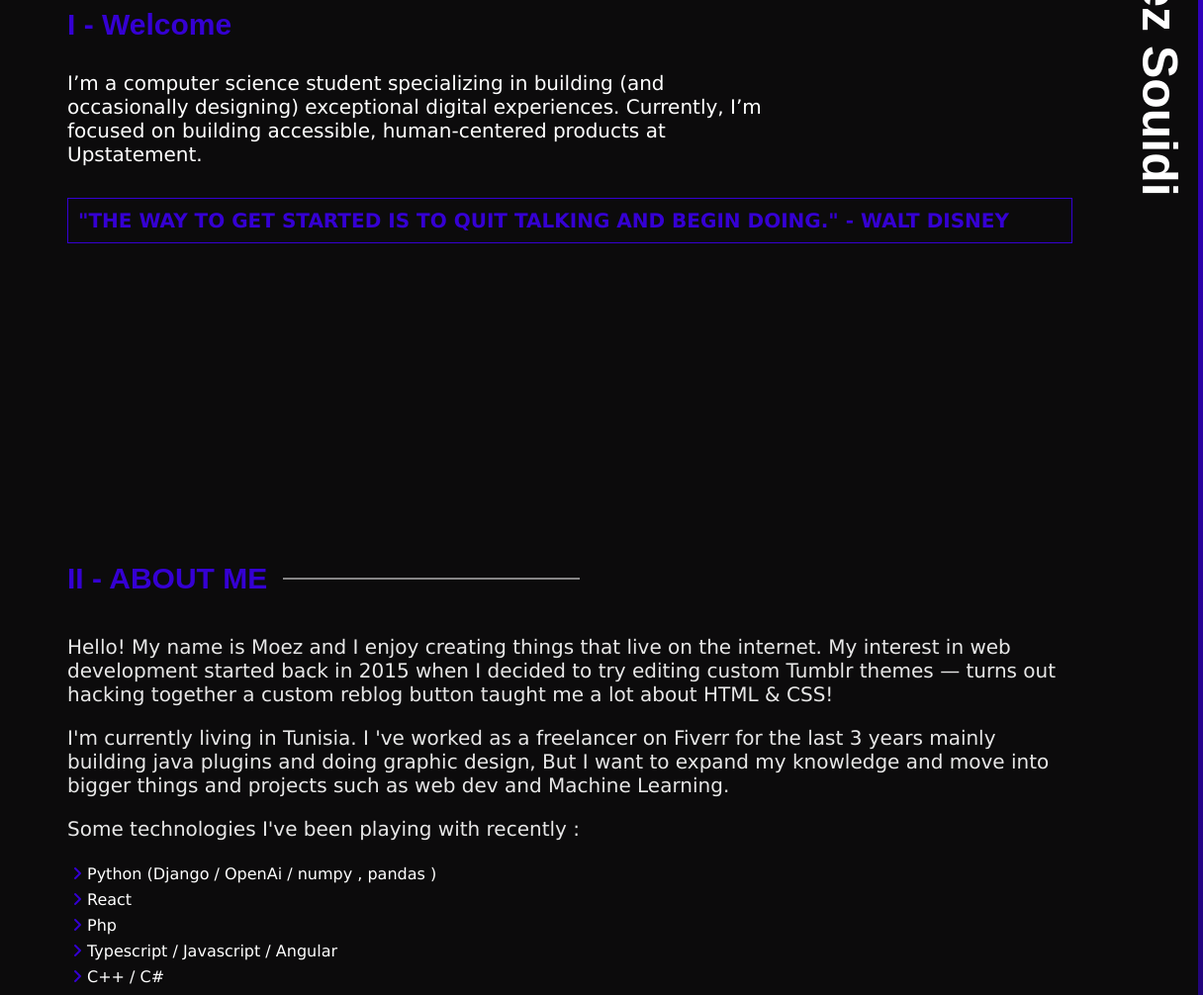
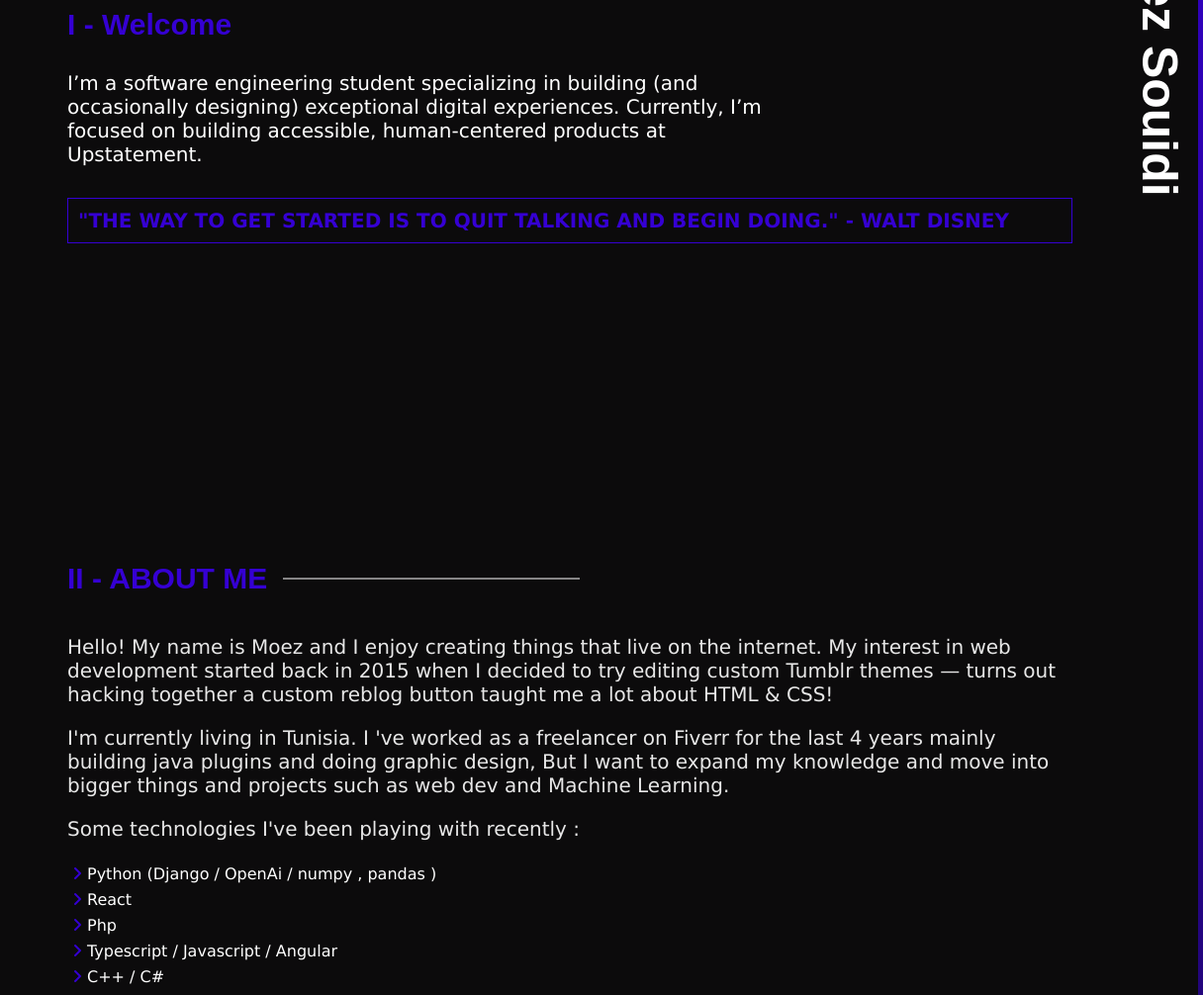
Before and after one commit to Moez-0/Moez.cf, a plain HTML site: page index.html in a window 1280 px wide. Shown: the part 392-1398 px from the top of the page at 99% size, 64-1280 px from the left. Drawn offline with nearby package versions, Linux system fonts and the light colour scheme; a web font is replaced by a local one.

Commit message:
Update index.html

```diff
--- a/index.html
+++ b/index.html
@@ -67,7 +67,7 @@
                     I - Welcome
                 </h3>
                 <p>
-                    I’m a computer science student specializing in building (and occasionally designing) exceptional digital experiences. Currently, I’m focused on building accessible, human-centered products at Upstatement.
+                    I’m a software engineering student specializing in building (and occasionally designing) exceptional digital experiences. Currently, I’m focused on building accessible, human-centered products at Upstatement.
                 </p>
                 <h5>"THE WAY TO GET STARTED IS TO QUIT TALKING AND BEGIN DOING." - WALT DISNEY</h5>
             </div>
@@ -99,7 +99,7 @@
             <div class="content">
                 <p>Hello! My name is Moez and I enjoy creating things that live on the internet. My interest in web development started back in 2015 when I decided to try editing custom Tumblr themes — turns out hacking together a custom reblog button taught
                     me a lot about HTML & CSS!</p>
-                <p>I'm currently living in Tunisia. I 've worked as a freelancer on Fiverr for the last 3 years mainly building java plugins and doing graphic design, But I want to expand my knowledge and move into bigger things and projects such as web
+                <p>I'm currently living in Tunisia. I 've worked as a freelancer on Fiverr for the last 4 years mainly building java plugins and doing graphic design, But I want to expand my knowledge and move into bigger things and projects such as web
                     dev and Machine Learning.</p>
                 <p>Some technologies I've been playing with recently :</p>
                 <div class="tech">
```
